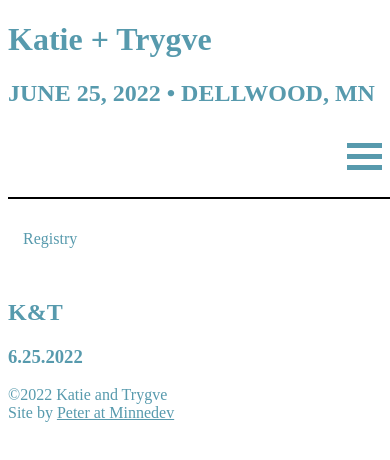
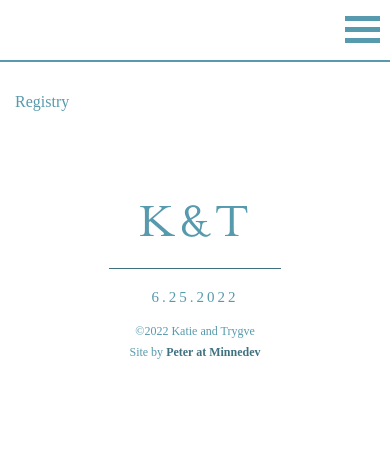
Before and after one commit to peirvine/Katie-and-Trygve, a React (Create React App) app: page /registry in a window 390 px wide. Shown: the top 460 px of the page. Built offline with nearby package versions, Linux system fonts and the light colour scheme.

Commit message:
mobile mvp

```diff
--- a/src/App.scss
+++ b/src/App.scss
@@ -38,7 +38,19 @@
 
 // Mobile
 @media (max-width: 1000px) {
-  #wrapper {
-    padding: 15px;
+  body {
+    margin: 0;
+
+    #wrapper {
+      padding: 15px;
+    }
+
+    h1 {
+      font-family: "Claudy";
+    }
+
+    h2 {
+      font-family: "Eaves";
+    }
   }
 }
--- a/src/compnents/footer/Footer.scss
+++ b/src/compnents/footer/Footer.scss
@@ -45,12 +45,56 @@
       }
     }
   }
-
 }
 
 
 // Mobile
 @media (max-width: 1000px) {
+  #Footer {
+    padding-top: 52px;
+    padding-bottom: 52px;
+    text-align: center;
+    width: 100%;
+
+    #logo {
+      width: 172px;
+      margin-right: auto;
+      margin-left: auto;
+      h2 {
+        padding: 0 18px 16px;
+        font-size: 50px;
+        font-weight: normal;
+        text-transform: uppercase;
+        letter-spacing: 4px;
+        margin-bottom: 0;
+      }
+
+      h3 {
+        padding: 20px 18px 0;
+        letter-spacing: 3px;
+        font-size: 15px;
+        font-weight: 400;
+        text-transform: uppercase;
+        border-top: 1px solid rgb(64, 113, 128);
+        margin-top: 0;
+      }
+    }
+
+    #copy {
+      height: 50px;
+      line-height: 1.75;
+      letter-spacing: 0px;
+      font-size: 12px;
+      font-weight: 400;
+      margin: 12px 0;
+
+      a {
+        color: rgb(64, 113, 128);
+        text-decoration: none;
+        font-weight: bold;
+      }
+    }
+  }
 
 
 
--- a/src/compnents/header/Header.scss
+++ b/src/compnents/header/Header.scss
@@ -23,12 +23,15 @@
     }
   }
 
+  #mobileHeader {
+    display: none;
+  }
 }
 
 
 // Mobile
 @media (max-width: 1000px) {
-
-
-
+  #Header {
+    display: none;
+  }
 }
--- a/src/compnents/home/Home.jsx
+++ b/src/compnents/home/Home.jsx
@@ -12,10 +12,16 @@ const payload = {
 export default function Home () {
   return (
     <div id="Home">
+      <div id="mobileHeader">
+        <h1>Katie + Trygve</h1>
+        <h2>JUNE 25, 2022 • DELLWOOD, MN</h2>
+      </div>
       <img src={homeCollage} alt="a collage of katie and trygve" />
       <Split {...payload} />
-      <h2>Wedding Day</h2>
-      <h3> June 25, 2022</h3>
+      <div id="desktopDate">
+        <h2>Wedding Day</h2>
+        <h3> June 25, 2022</h3>
+      </div>
     </div>
    )
 }
--- a/src/compnents/home/Home.scss
+++ b/src/compnents/home/Home.scss
@@ -29,7 +29,30 @@
 
 // Mobile
 @media (max-width: 1000px) {
+  h1 {
+    line-height: 1;
+    margin: 16px 0;
+    font-size: 70pt;
+    font-weight: normal;
+    letter-spacing: 4px;
+    padding-bottom: 30px;
+    text-align: center;
+  }
 
+  h2 {
+    line-height: 1;
+    margin: 8px 0;
+    letter-spacing: 3px;
+    font-size: 20px;
+    font-weight: 400;
+    text-align: center;
+  }
 
+  img {
+    width: 100%;
+  }
 
+  #desktopDate {
+    display: none;
+  }
 }
--- a/src/compnents/location/Location.jsx
+++ b/src/compnents/location/Location.jsx
@@ -3,6 +3,7 @@ import './Location.scss'
 export default function Location () {
   return (
     <div id="Location">
+      <h2>White Bear Yacht Club</h2>
       <iframe src="https://www.google.com/maps/embed?pb=!1m18!1m12!1m3!1d2816.8009426168987!2d-92.97642768380092!3d45.08982956636502!2m3!1f0!2f0!3f0!3m2!1i1024!2i768!4f13.1!3m3!1m2!1s0x52b2d041a77bbb11%3A0x5ff6ccaf181dc6e7!2s56%20Dellwood%20Ave%20%231401%2C%20Dellwood%2C%20MN%2055110!5e0!3m2!1sen!2sus!4v1644099889948!5m2!1sen!2sus" allowfullscreen="" title="myFrame" id="iframe"></iframe>
     </div>
    )
--- a/src/compnents/location/Location.scss
+++ b/src/compnents/location/Location.scss
@@ -4,6 +4,15 @@
     width: 50%;
     margin-left: auto;
     margin-right: auto;
+
+    h2 {
+      font-family: "Claudy";
+      font-size: 100pt;
+      text-align: center;
+      font-weight: normal;
+      margin-bottom: 20px;
+      margin-top: 20px;
+    }
 
     #iframe {
       border: 0;
@@ -17,7 +26,19 @@
 
 // Mobile
 @media (max-width: 1000px) {
-
-
-
+  #Location {
+    h2 {
+      font-family: "Claudy";
+      font-size: 60pt;
+      text-align: center;
+      font-weight: normal;
+      margin-bottom: 20px;
+      margin-top: 20px;
+    }
+    #iframe {
+      border: 0;
+      width: 100%;
+      height: 500px;
+    }
+  }
 }
--- a/src/compnents/nav/Nav.scss
+++ b/src/compnents/nav/Nav.scss
@@ -69,8 +69,8 @@
 @media only screen and (max-width: 1000px) {
   #nav {
     width: 100%;
-    min-height: 60px;
-    border-bottom: 2px solid black;
+    min-height: 50px;
+    border-bottom: 2px solid rgb(87, 154, 173);
     text-align: right;
     padding-right: 10px;
     padding-top: 10px;
@@ -88,6 +88,7 @@
     .buttonContainer {
       display: inline-block;
       cursor: pointer;
+      margin-right: 10px;
     }
 
     .bar1, .bar2, .bar3 {
```
